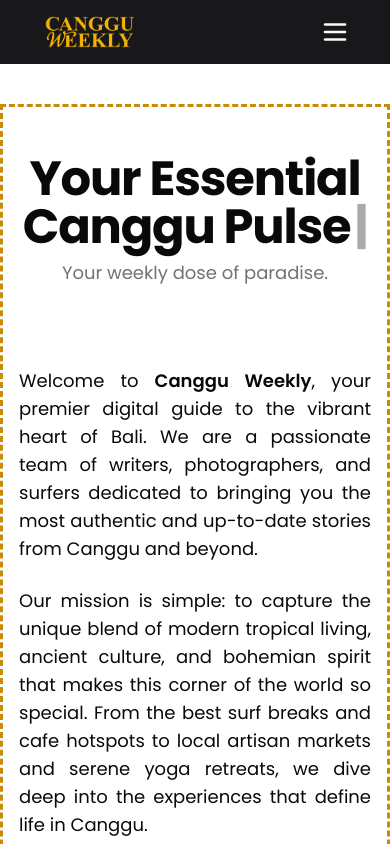
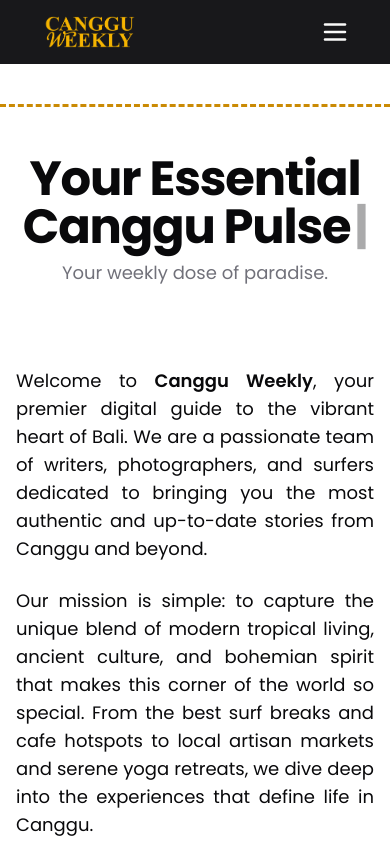
Before and after one commit to SpicyChickenDoang/canggu-weekly, a Next.js app: page /about in a window 390 px wide. Shown: the top 844 px of the page. Built offline with nearby package versions, Linux system fonts and the light colour scheme; grey boxes are pictures that could not be loaded.

Commit message:
update layoutcontact

```diff
--- a/src/app/about/page.tsx
+++ b/src/app/about/page.tsx
@@ -6,7 +6,7 @@
   const image = PlaceHolderImages.find(p => p.id === 'cafe-culture') ?? PlaceHolderImages[0];
 
   return (
-    <section className="container my-10 max-w-4xl px-4 py-12 border-[3px] border-yellow-600 border-dashed">
+    <section className="container my-10 max-w-4xl px-4 py-12 border-y-[3px] border-yellow-600 border-dashed">
       <header className="mb-12 text-center">
         <h1 className="font-headline text-5xl font-bold">
           <TextType
--- a/src/components/home/contact-section.tsx
+++ b/src/components/home/contact-section.tsx
@@ -59,7 +59,7 @@
 
   return (
     <section id="contact" className="overflow-hidden border-[3px] border-black mx-5 my-[10px] border-dashed">
-      <div className="flex flex-col md:flex-row">
+      <div className="flex flex-col md:flex-row items-center">
         <div className="relative md:w-1/2 md:hidden min-h-[300px]">
           <Image
             src={"/images/img-6.webp"}
```
